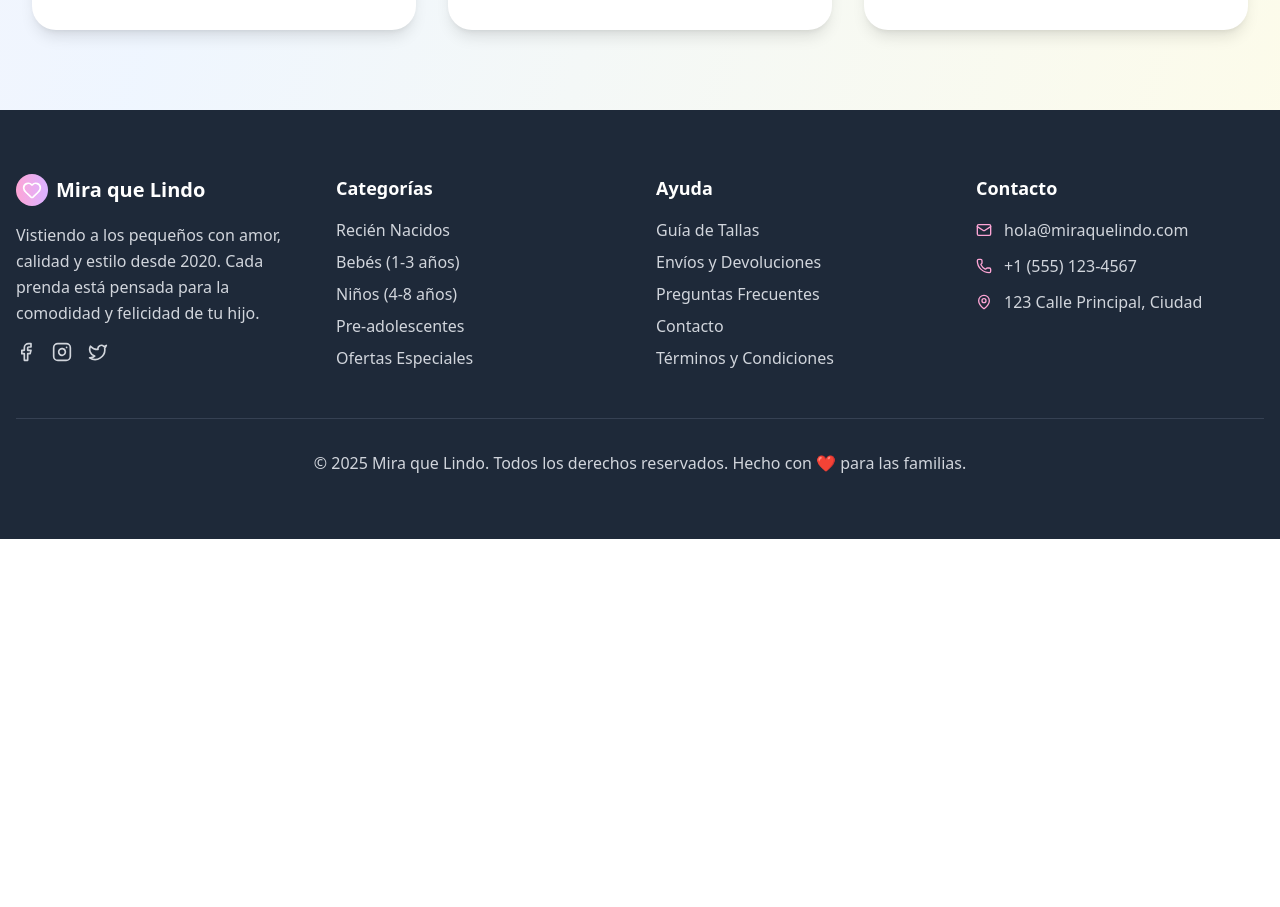
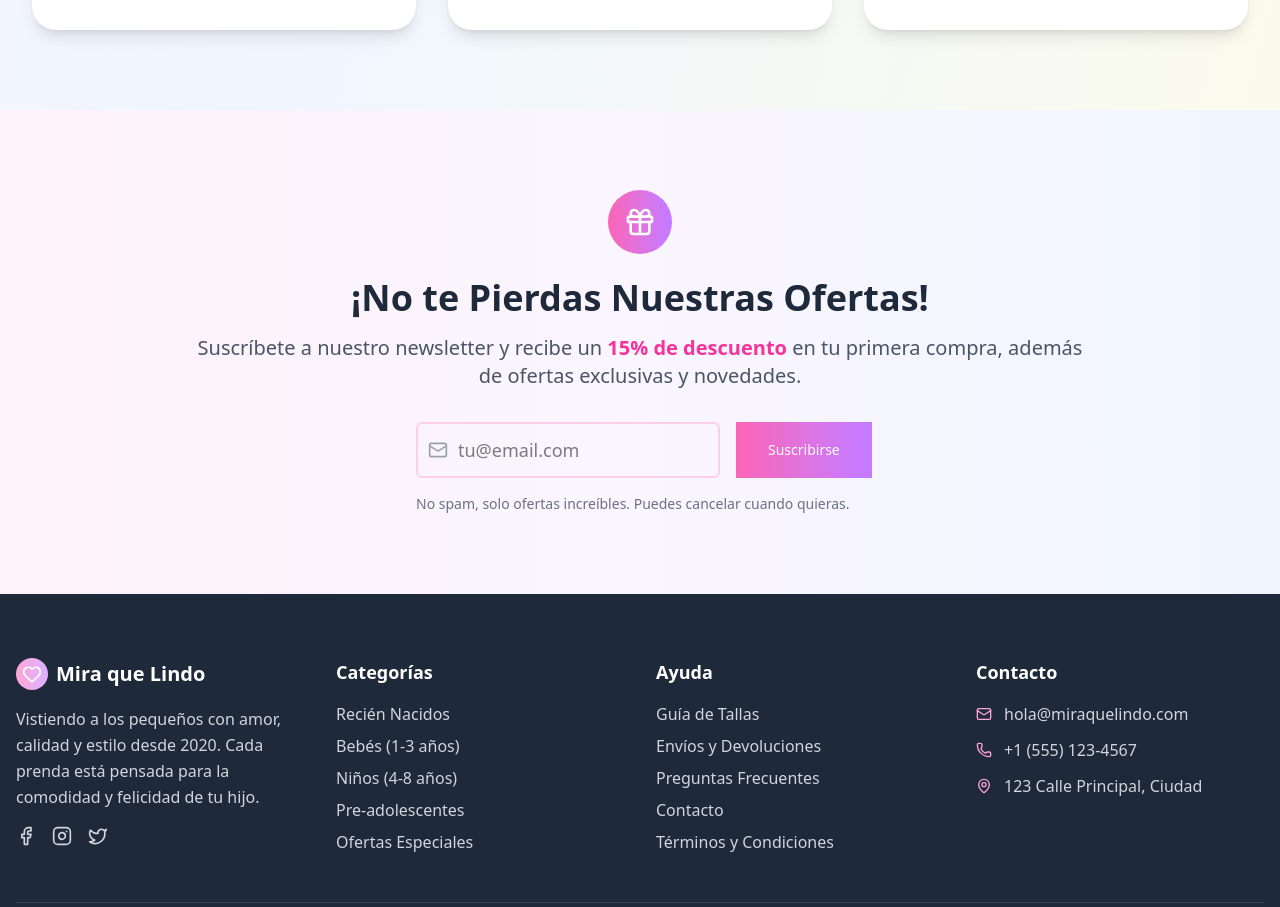
Before and after one commit to Adriel-M-A/mira_que_lindo, a React (Vite) app: page / in a window 1280 px wide. Shown: the part 3872-4779 px from the top of the page. Before the commit the page ends 4411 px from the top, so only its background shows below. Built offline with nearby package versions, Linux system fonts and the light colour scheme.

Commit message:
Agregar componente Newsletter: implementar sección de suscripción con encabezado y formulario.

```diff
--- a/src/components/page/HomePage.jsx
+++ b/src/components/page/HomePage.jsx
@@ -3,6 +3,7 @@ import HomeSection from "../sections/HomeSection";
 import AgeCategories from "../sections/AgeCategories";
 import FeaturedProducts from "../sections/FeaturedProducts";
 import Testimonials from "../sections/Testimonials";
+import Newsletter from "../sections/Newsletter";
 import Footer from "../layout/Footer";
 
 function HomePage() {
@@ -13,6 +14,7 @@ function HomePage() {
       <AgeCategories />
       <FeaturedProducts />
       <Testimonials />
+      <Newsletter />
       <Footer />
     </div>
   );
--- /dev/null
+++ b/src/components/sections/Newsletter.jsx
@@ -0,0 +1,17 @@
+import NewsletterHeader from "./NewsletterHeader";
+import NewsletterForm from "./NewsletterForm";
+
+function Newsletter() {
+  return (
+    <section className="py-20 px-4 bg-gradient-to-r from-pink-50 via-purple-50 to-blue-50">
+      <div className="container mx-auto">
+        <div className="max-w-4xl mx-auto">
+          <NewsletterHeader />
+          <NewsletterForm />
+        </div>
+      </div>
+    </section>
+  );
+}
+
+export default Newsletter;
--- /dev/null
+++ b/src/components/sections/NewsletterForm.jsx
@@ -0,0 +1,20 @@
+import Button from "../ui/Button";
+import InputWithIcon from "../ui/InputWithIcon";
+
+function NewsletterForm() {
+  return (
+    <div className="max-w-md mx-auto">
+      <form className="flex flex-col sm:flex-row gap-4">
+        <InputWithIcon type="email" placeholder="tu@email.com" />
+        <Button className="bg-gradient-to-r from-pink-400 to-purple-400 hover:from-pink-500 hover:to-purple-500 text-white px-8 py-3 text-lg">
+          Suscribirse
+        </Button>
+      </form>
+      <p className="text-sm text-gray-500 mt-4">
+        No spam, solo ofertas increíbles. Puedes cancelar cuando quieras.
+      </p>
+    </div>
+  );
+}
+
+export default NewsletterForm;
--- /dev/null
+++ b/src/components/sections/NewsletterHeader.jsx
@@ -0,0 +1,23 @@
+import { Gift } from "lucide-react";
+
+function NewsletterHeader() {
+  return (
+    <div className="mb-8 text-center">
+      <div className="w-16 h-16 bg-gradient-to-r from-pink-400 to-purple-400 rounded-full flex items-center justify-center mx-auto mb-6">
+        <Gift className="w-8 h-8 text-white" />
+      </div>
+
+      <h2 className="text-4xl font-bold text-gray-800 mb-4">
+        ¡No te Pierdas Nuestras Ofertas!
+      </h2>
+
+      <p className="text-xl text-gray-600 mb-8">
+        Suscríbete a nuestro newsletter y recibe un{" "}
+        <span className="font-bold text-pink-500">15% de descuento</span> en tu
+        primera compra, además de ofertas exclusivas y novedades.
+      </p>
+    </div>
+  );
+}
+
+export default NewsletterHeader;
--- /dev/null
+++ b/src/components/ui/InputWithIcon.jsx
@@ -0,0 +1,15 @@
+import { Mail } from "lucide-react";
+
+function InputWithIcon({ icon: Icon = Mail, className = "", ...props }) {
+  return (
+    <div className="relative flex-1">
+      <Icon className="absolute left-3 top-1/2 transform -translate-y-1/2 text-gray-400 w-5 h-5" />
+      <input
+        className={`pl-10 py-3 text-lg border-2 border-pink-200 focus:border-pink-300 rounded-md ${className}`}
+        {...props}
+      />
+    </div>
+  );
+}
+
+export default InputWithIcon;
```
